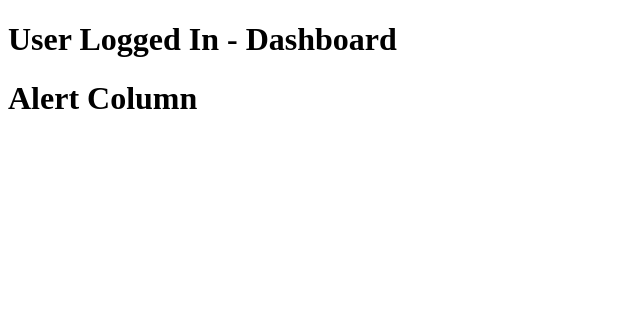
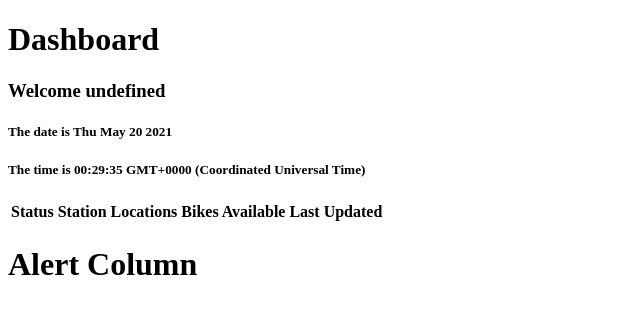
Before and after one commit to bikeAlertr/bikeAlertr, a React app: page /dashboard in a window 1280 px wide. Shown: the top 314 px of the page, without its empty margins (0-640 px from the left). Built offline with nearby package versions, Linux system fonts and the light colour scheme.

Commit message:
Added favorites table component
Co-authored-by: Nachiket Pingle <nachiketpingle@gmail.com>

```diff
--- a/src/components/dashboard.tsx
+++ b/src/components/dashboard.tsx
@@ -1,13 +1,20 @@
-import React from 'react';
-// import { Router, Route, Switch } from "react-router";
-
+import React, { useState, useContext } from "react";
+import { AuthContext } from "./context/Auth.context";
+import FavoritesTable from "./favoritesTable";
 
 const Dashboard = () => {
+  const { user, setUser } = useContext(AuthContext);
+  let date = new Date();
+
   return (
     <div>
-      <h1>User Logged In - Dashboard</h1>
+      <h1>Dashboard</h1>
+      <h3>{`Welcome ${user.name}`}</h3>
+      <h5>{`The date is ${date.toDateString()}`}</h5>
+      <h5>{`The time is ${date.toTimeString()}`}</h5>
+      <FavoritesTable />
     </div>
-  )
-}
+  );
+};
 
 export default Dashboard;
--- /dev/null
+++ b/src/components/favoritesTable.tsx
@@ -0,0 +1,54 @@
+import React, { useState, useContext } from "react";
+import { AuthContext } from "./context/Auth.context";
+
+const FavoritesTable = () => {
+  const { user, setUser } = useContext(AuthContext);
+  const [favorites, setFavorites] = useState({ data: [] });
+  // Write a function that makes table rows with data from PostgreSQL DB
+
+  const getFavorites = () => {
+    // Iterate through the JSON object from the DB
+    // Retrieve the required data
+    fetch(`/user/favorites`, {
+      method: "GET",
+      headers: { "Content-Type": "application/json" },
+    })
+      .then((res) => res.json())
+      .then((data) => {
+        console.log("favorites", favorites);
+        setFavorites(data);
+      });
+    favRowCreator();
+  };
+
+  const trFromDB = [];  // necessary to keep in global scope
+  const favRowCreator = () => {
+    for (const favStations of favorites.data) {
+      const tr = (
+        <tr>
+          <td>{favStations.stationName}</td>
+        </tr>
+      );
+      trFromDB.push(tr);
+    }
+    return trFromDB;
+  };
+
+  const stationsRowCreator = () => {};
+
+  return (
+    <div>
+      <table>
+        <tr>
+          <th>Status</th>
+          <th>Station Locations</th>
+          <th>Bikes Available</th>
+          <th>Last Updated</th>
+        </tr>
+        {trFromDB}
+      </table>
+    </div>
+  );
+};
+
+export default FavoritesTable;
```
Also changed, not shown: src/components/login.tsx (+5 -4 lines).
